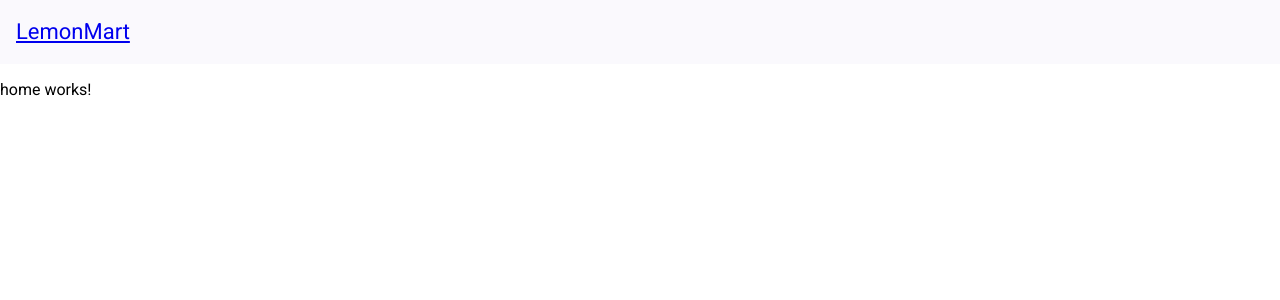
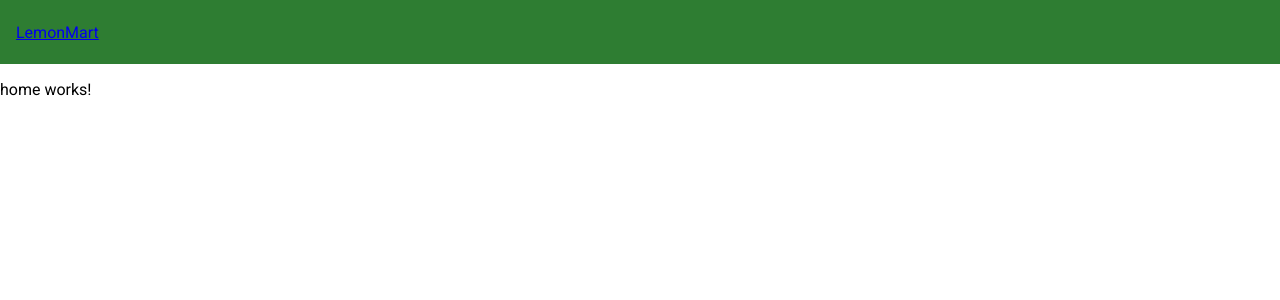
Before and after one commit to Faizou-Aremou/lemon-mart-f, an Angular app: page /home in a window 1280 px wide. Shown: the top 300 px of the page. Built offline with nearby package versions, Linux system fonts and the light colour scheme.

Commit message:
feat: M2 theming

```diff
--- a/src/styles/themes/_lemon-mart-theme.scss
+++ b/src/styles/themes/_lemon-mart-theme.scss
@@ -8,16 +8,27 @@
 // Be sure that you only ever include this mixin once!
 @include mat.core();
 // Define the theme object.
-$lemon-mart-f-theme: mat.define-theme(
+$lemon-mart-primary: mat.m2-define-palette(mat.$m2-green-palette, 800);
+$lemon-mart-accent: mat.m2-define-palette(mat.$m2-lime-palette, A400);
+// $lemon-mart-f-theme: mat.define-theme(
+//   (
+//     color: (
+//       theme-type: light,
+//       primary: mat.$azure-palette,
+//       tertiary: mat.$blue-palette,
+//     ),
+//     density: (
+//       scale: 0,
+//     ),
+//   )
+// );
+$lemon-mart-f-theme: mat.m2-define-light-theme(
   (
     color: (
-      theme-type: light,
-      primary: mat.$azure-palette,
-      tertiary: mat.$blue-palette,
+      primary: $lemon-mart-primary,
+      accent: $lemon-mart-accent,
     ),
-    density: (
-      scale: 0,
-    ),
+    density: 0,
   )
 );
 
```
